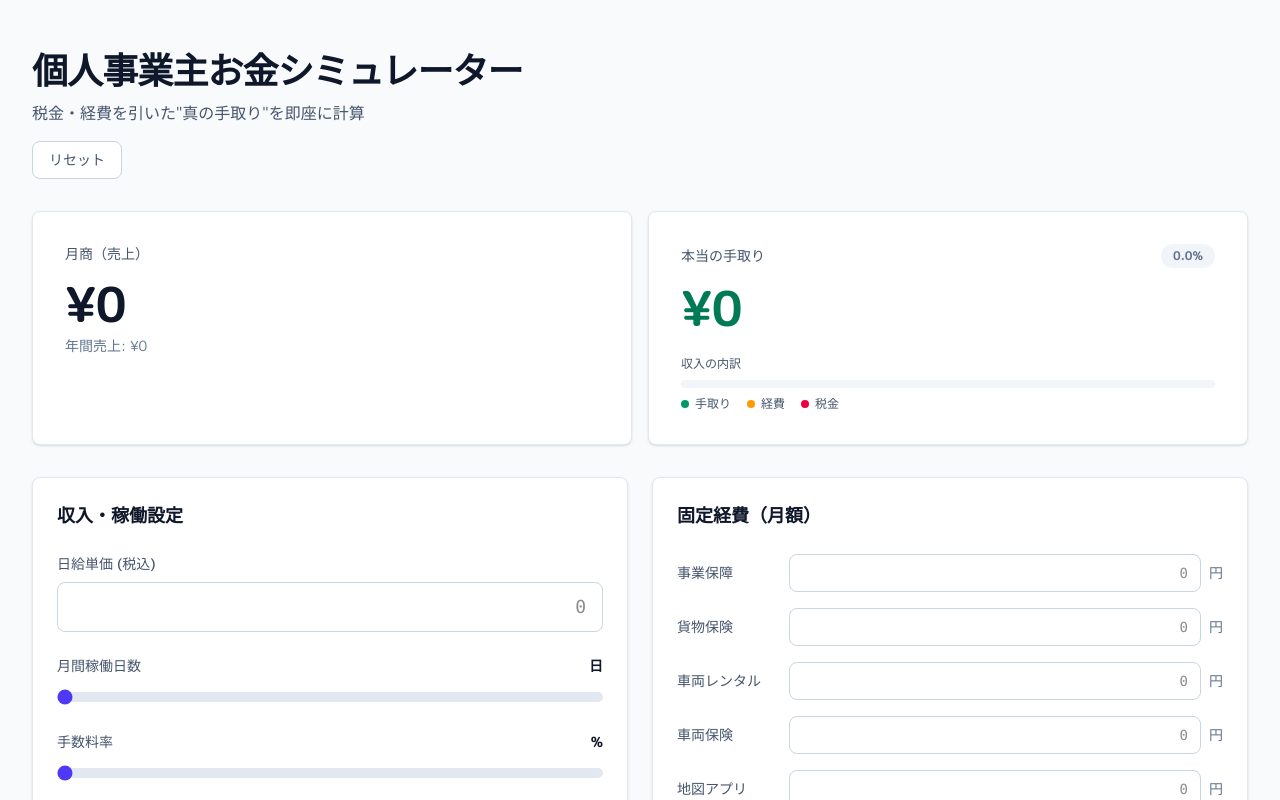
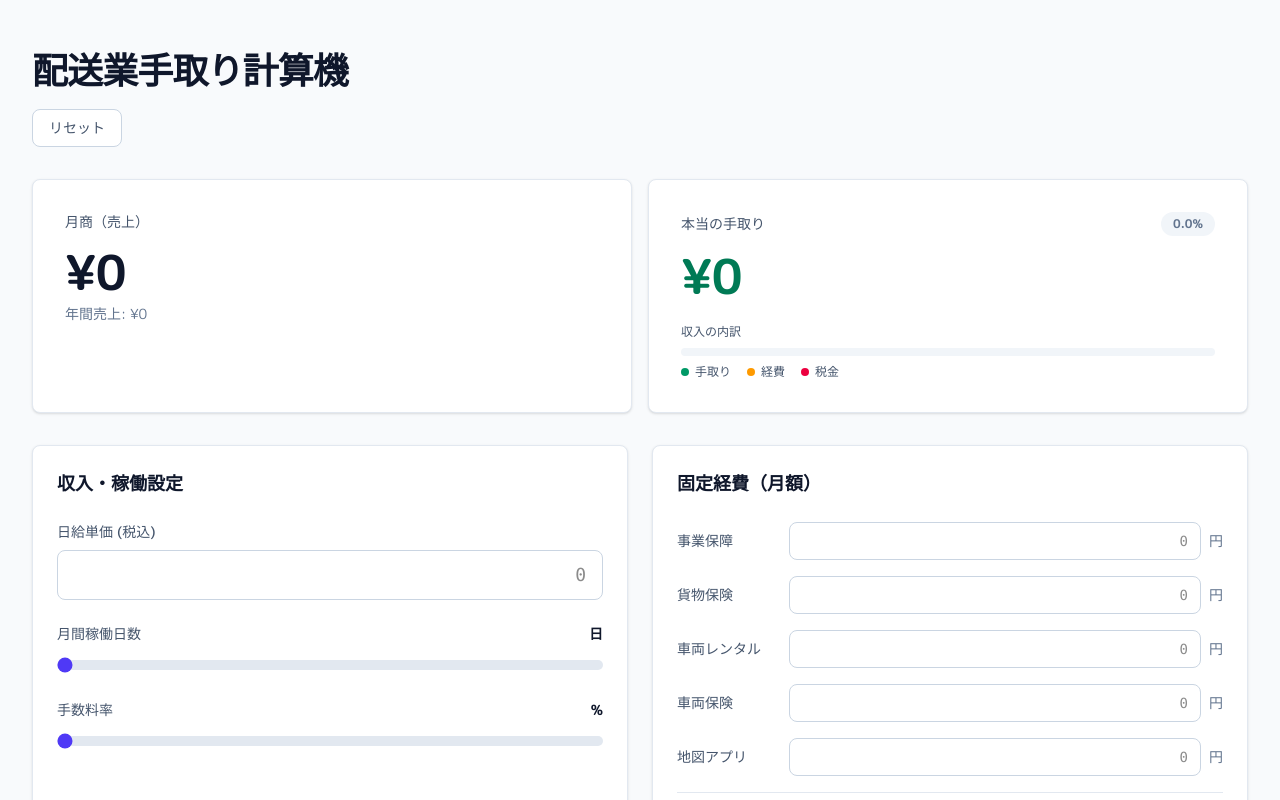
Before and after one commit to lomoreshiga-byte/freelance-simulator, a Next.js app: page / in a window 1280 px wide. Shown: the top 800 px of the page. Built offline with nearby package versions, Linux system fonts and the light colour scheme.

Commit message:
chore: update title to '配送業手取り計算機' and remove subtitle

```diff
--- a/src/app/components/FreelanceSimulator.tsx
+++ b/src/app/components/FreelanceSimulator.tsx
@@ -290,11 +290,8 @@ export default function FreelanceSimulator() {
             <div className="flex items-start justify-between gap-4">
               <div className="flex-1">
                 <h1 className="text-2xl sm:text-3xl lg:text-4xl font-bold text-slate-900 tracking-tight leading-tight">
-                  個人事業主お金シミュレーター
+                  配送業手取り計算機
                 </h1>
-                <p className="text-slate-600 text-sm lg:text-base mt-2">
-                  税金・経費を引いた&quot;真の手取り&quot;を即座に計算
-                </p>
               </div>
             </div>
             <div className="flex justify-end sm:justify-start">
```
